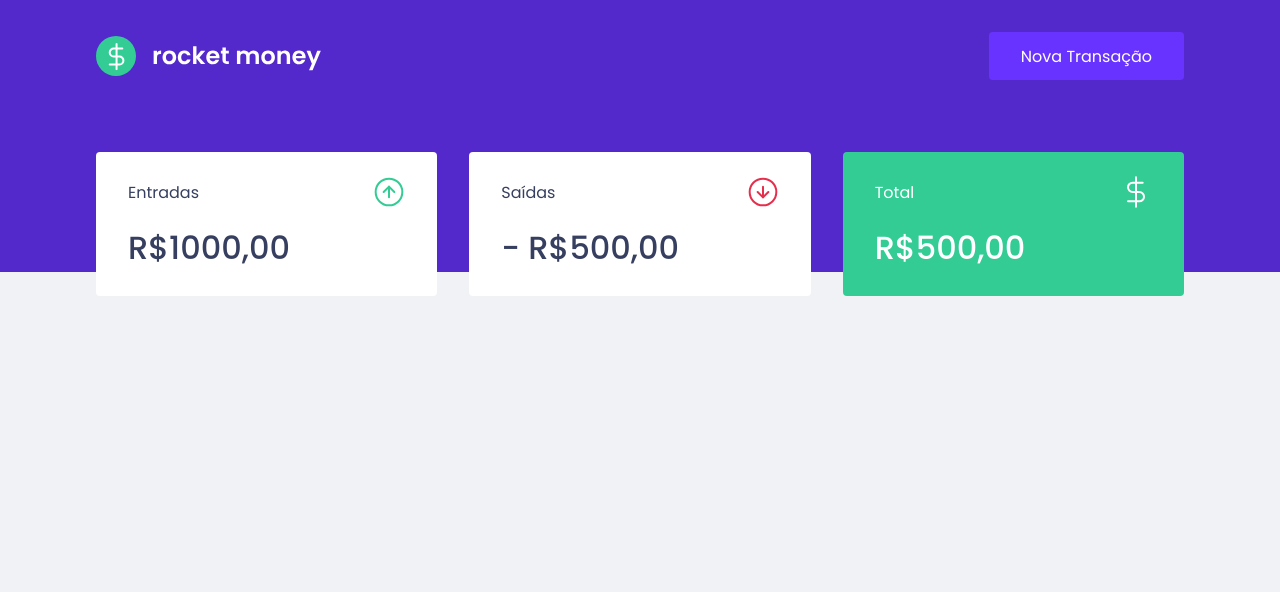
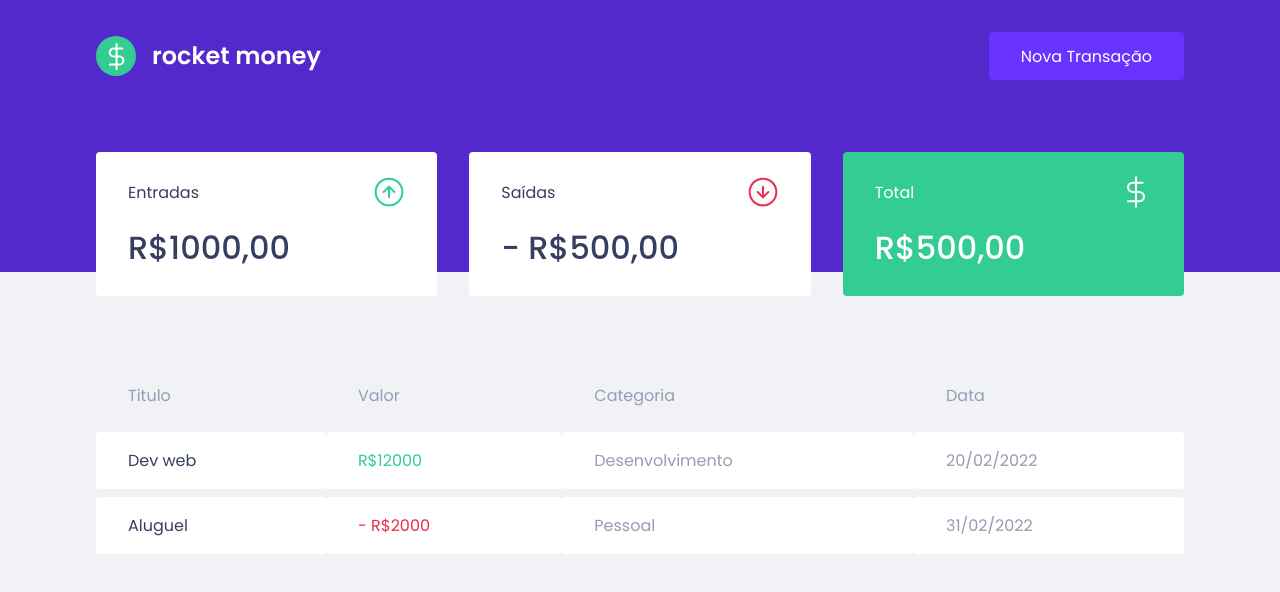
Before and after one commit to guijun13/rocket-money, a React (Create React App) app: page / in a window 1280 px wide. Shown: the top 592 px of the page. Built offline with nearby package versions, Linux system fonts and the light colour scheme.

Commit message:
feat: create TransactionsTable component

```diff
--- a/src/components/Dashboard/index.tsx
+++ b/src/components/Dashboard/index.tsx
@@ -1,10 +1,12 @@
 import { Summary } from '../Summary';
+import { TransactionsTable } from '../TransactionsTable';
 import { Container } from './styles';
 
 export function Dashboard() {
   return (
     <Container>
       <Summary />
+      <TransactionsTable />
     </Container>
   );
 }
--- /dev/null
+++ b/src/components/TransactionsTable/index.tsx
@@ -0,0 +1,33 @@
+import { Container } from './styles';
+
+export function TransactionsTable() {
+  return (
+    <Container>
+      <table>
+        <thead>
+          <tr>
+            <th>Titulo</th>
+            <th>Valor</th>
+            <th>Categoria</th>
+            <th>Data</th>
+          </tr>
+        </thead>
+
+        <tbody>
+          <tr>
+            <td>Dev web</td>
+            <td className="deposit">R$12000</td>
+            <td>Desenvolvimento</td>
+            <td>20/02/2022</td>
+          </tr>
+          <tr>
+            <td>Aluguel</td>
+            <td className="withdraw">- R$2000</td>
+            <td>Pessoal</td>
+            <td>31/02/2022</td>
+          </tr>
+        </tbody>
+      </table>
+    </Container>
+  );
+}
--- /dev/null
+++ b/src/components/TransactionsTable/styles.ts
@@ -0,0 +1,39 @@
+import styled from 'styled-components';
+
+export const Container = styled.div`
+  margin-top: 4rem;
+
+  table {
+    width: 100%;
+    border-spacing: 0 0.5rem;
+
+    th {
+      color: var(--text-body);
+      font-weight: 400;
+      padding: 1rem 2rem;
+      text-align: left;
+      line-height: 1.5rem;
+    }
+
+    td {
+      padding: 1rem 2rem;
+      border: 0;
+      background: var(--shape);
+      color: var(--text-body);
+      border-radius: 0.25rem;
+
+      &:first-child {
+        color: var(--text-title);
+      }
+
+      &.deposit {
+        color: var(--green);
+      }
+
+      &.withdraw {
+        color: var(--red);
+      }
+
+    }
+  }
+`;
```
